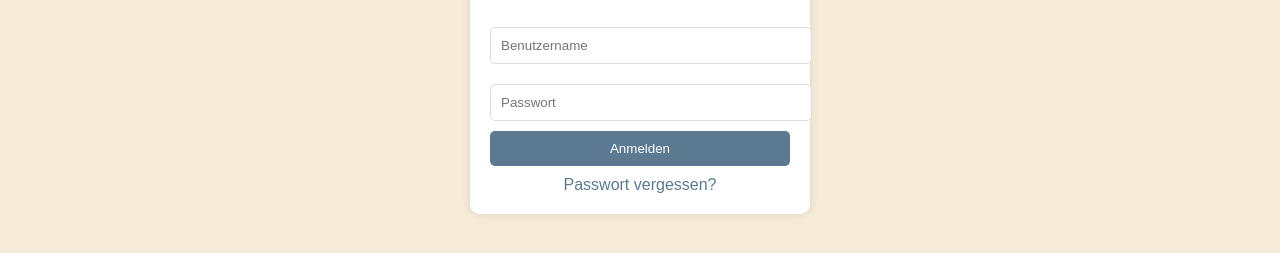
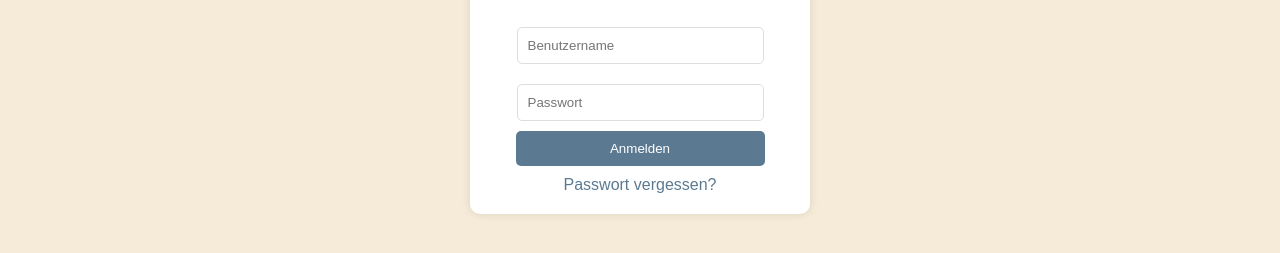
Before and after one commit to ssiissii100/schulwebseite, a plain HTML site: page login.html in a window 1280 px wide. Shown: the part 459-712 px from the top of the page. Drawn offline with Linux system fonts and the light colour scheme.

Commit message:
login input and button set to 75% / 83%

```diff
--- a/login.html
+++ b/login.html
@@ -49,14 +49,14 @@
             color: #5b7a91;
         }
         .login-container input {
-            width: 100%;
+            width: 75%;
             padding: 10px;
             margin: 10px 0;
             border: 1px solid #ddd;
             border-radius: 5px;
         }
         .login-container button {
-            width: 100%;
+            width: 83%;
             padding: 10px;
             background-color: #5b7a91;
             color: white;
```
